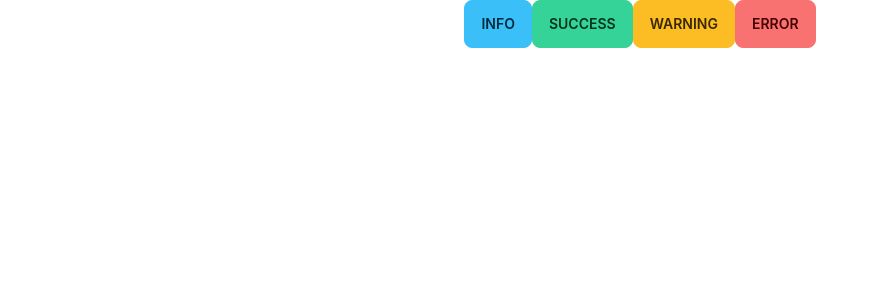
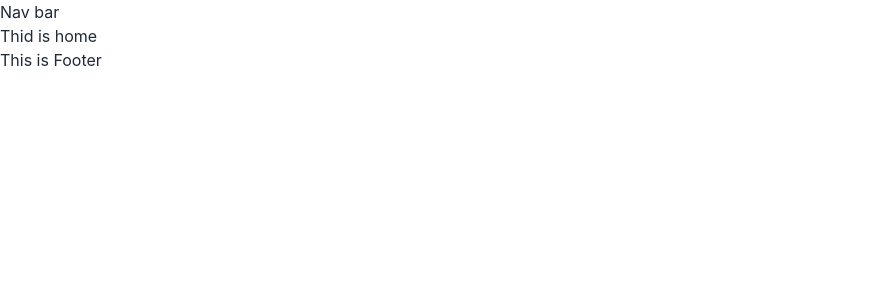
Before and after one commit to Elias-Gti/doctors-portal-app, a React (Create React App) app: page / in a window 1280 px wide. Shown: the top 300 px of the page, without its empty margins (0-879 px from the left). Built offline with nearby package versions, Linux system fonts and the light colour scheme.

Commit message:
route setup

```diff
--- a/src/App.js
+++ b/src/App.js
@@ -1,12 +1,13 @@
 import './App.css';
-
+import {RouterProvider} from "react-router-dom";
+import router from './Routes/Routes/Routes';
 function App() {
   return (
-    <div className="App">
-     <button className="btn btn-info">Info</button>
-<button className="btn btn-success">Success</button>
-<button className="btn btn-warning">Warning</button>
-<button className="btn btn-error">Error</button>
+    <div >
+       <RouterProvider router={router}>
+
+       </RouterProvider>
+
     </div>
   );
 }
--- /dev/null
+++ b/src/Layout/Main.js
@@ -0,0 +1,18 @@
+import React from 'react';
+import { Outlet } from "react-router-dom";
+import Footer from '../Pages/Shared/Footer/Footer';
+import Navbar from '../Pages/Shared/Navbar/Navbar';
+
+
+const Main = () => {
+    return (
+        <div>
+            <Navbar></Navbar>
+            <Outlet></Outlet>
+            <Footer></Footer>
+
+        </div>
+    );
+};
+
+export default Main;
--- /dev/null
+++ b/src/Pages/Home/Home.js
@@ -0,0 +1,11 @@
+import React from 'react';
+
+const Home = () => {
+    return (
+        <div>
+            Thid is home
+        </div>
+    );
+};
+
+export default Home;
--- /dev/null
+++ b/src/Pages/Shared/Footer/Footer.js
@@ -0,0 +1,11 @@
+import React from 'react';
+
+const Footer = () => {
+    return (
+        <div>
+            <h1>This is Footer</h1>
+        </div>
+    );
+};
+
+export default Footer;
--- /dev/null
+++ b/src/Pages/Shared/Header/Header.js
@@ -0,0 +1,11 @@
+import React from 'react';
+
+const Header = () => {
+    return (
+        <div>
+            <h1>This is Header</h1>
+        </div>
+    );
+};
+
+export default Header;
--- /dev/null
+++ b/src/Pages/Shared/Navbar/Navbar.js
@@ -0,0 +1,12 @@
+import React from 'react';
+
+const Navbar = () => {
+    return (
+        <div>
+            <h1>Nav bar</h1>
+
+        </div>
+    );
+};
+
+export default Navbar;
--- /dev/null
+++ b/src/Routes/Routes/Routes.js
@@ -0,0 +1,19 @@
+import { createBrowserRouter } from "react-router-dom";
+import Main from "../../Layout/Main";
+import Home from "../../Pages/Home/Home";
+
+export const router=createBrowserRouter([
+    {
+        path:'/',
+        element:<Main></Main>,
+        children:[
+            {
+                path:'/',
+                element:<Home></Home>
+            }
+        ]
+
+
+    }
+])
+export default router;
```
